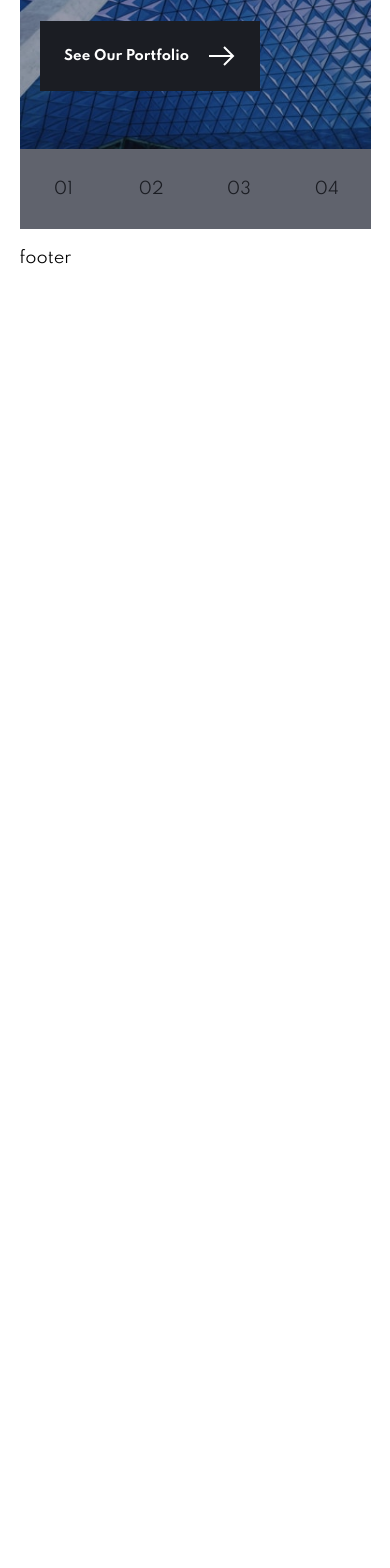
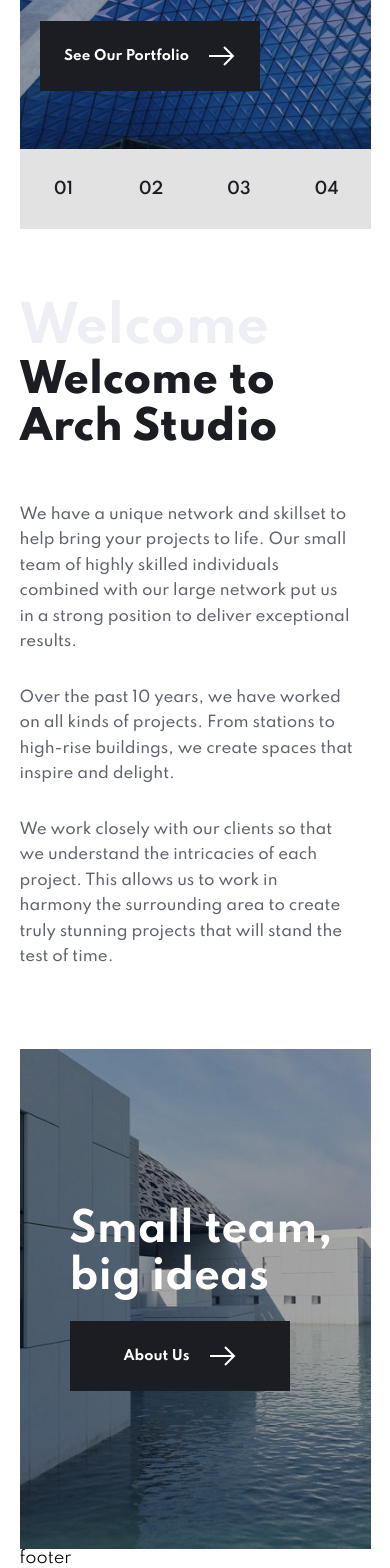
Before and after one commit to nejmimouhsine/arch-studio, a React (Create React App) app: page / in a window 390 px wide. Shown: the part 351-1919 px from the top of the page. Before the commit the page ends 844 px from the top, so only its background shows below. Built offline with nearby package versions, Linux system fonts and the light colour scheme.

Commit message:
Finish the Welcome and AboutUs sections fully responsives

```diff
--- a/src/App.scss
+++ b/src/App.scss
@@ -24,3 +24,9 @@
     }
 
 }
+
+@media only screen and (max-width: 1000px) {
+    .App {
+        &_pages { display: none; }
+    }
+}
--- /dev/null
+++ b/src/components/aboutus/AboutUs.js
@@ -0,0 +1,32 @@
+import React from 'react';
+import './AboutUs.scss';
+
+import AboutUsImage from '../../assets/home/desktop/image-small-team.jpg';
+import AboutUsImageTablet from '../../assets/home/tablet/image-small-team.jpg';
+import AboutUsImageMobile from '../../assets/home/mobile/image-small-team.jpg';
+
+import Button from '../button/Button';
+
+const AboutUs = () => {
+    return (
+        <section className='AboutUs'>
+            <div className='container AboutUs_container'>
+                <div className='AboutUs_image'>
+                    <picture>
+                        <source srcSet={`${AboutUsImageMobile} 1x`} media="(max-width: 500px)" />
+                        <source srcSet={`${AboutUsImageTablet} 1x`} media="(max-width: 1000px)" />
+                        <img
+                            srcSet={`${AboutUsImage} 2x`}
+                            alt="Full Logo" />
+                    </picture>
+                </div>
+                <div className='AboutUs_content'>
+                    <h2>Small team, big ideas</h2>
+                    <Button to='/about' cName='btn btn_lg'>About Us</Button>
+                </div>
+            </div>
+        </section>
+    )
+}
+
+export default AboutUs;
--- /dev/null
+++ b/src/components/aboutus/AboutUs.scss
@@ -0,0 +1,67 @@
+.AboutUs {
+    height: 500px;
+
+    &_container {
+        height: 100%;
+        position: relative;
+    }
+
+    &_image {
+        height: 100%;
+        position: relative;
+
+        &::after {
+            content: "";
+            display: block;
+            height: 100%;
+            width: 100%;
+            position: absolute;
+            top: 0;
+            left: 0;
+            background: rgba($color: #000, $alpha: .3);
+        }
+
+        & img {
+            width: 100%;
+            height: 100%;
+            background: rgba($color: #000, $alpha: .5);
+        }
+    }
+
+    &_content {
+        width: 100%;
+        height: 100%;
+        display: flex;
+        flex-direction: column;
+        justify-content: center;
+        position: absolute;
+        top: 0;
+        left: 0;
+        padding-left: 200px;
+
+        & h2 {
+            font-size: 60px;
+            max-width: 67%;
+            margin-bottom: 20px;
+            color: #fff;
+        }
+    }
+}
+
+@media only screen and (max-width: 1000px) {
+    .AboutUs {
+        &_content {
+            padding-left: 100px;
+            & h2 { font-size: 40px; }
+        }
+    }
+}
+
+@media only screen and (max-width: 1000px) {
+    .AboutUs {
+        &_content {
+            padding-left: 50px;
+            & h2 { max-width: 90%; }
+        }
+    }
+}
--- a/src/components/button/Button.js
+++ b/src/components/button/Button.js
@@ -2,10 +2,15 @@ import React from 'react';
 import { Link } from 'react-router-dom';
 import './Button.scss';
 
+import ArrowIcon from '../../assets/icons/icon-arrow-w-s.svg';
+
 const Button = ({ children, cName, to }) => {
     return (
         <button className={cName}>
-            <Link to={to} className='btn_link'>{ children }</Link>
+            <Link to={to} className='btn_link'>
+                { children }
+                <img src={ArrowIcon} alt='Arch Studio' />
+            </Link>
         </button>
     )
 }
--- a/src/components/slider/Slider.js
+++ b/src/components/slider/Slider.js
@@ -1,7 +1,6 @@
 import React, { useState } from 'react';
 import './Slider.scss';
 
-import ArrowIcon from '../../assets/icons/icon-arrow-w-s.svg';
 import Button from '../button/Button';
 import { SliderData } from '../landing/SliderData';
 
@@ -31,10 +30,7 @@ const Slider = () => {
                 <div className='slider_content'>
                     <h2>{slide.title}</h2>
                     <p>{slide.text}</p>
-                    <Button to='/portfolio' cName='btn btn_lg'>
-                        See Our Portfolio
-                        <img src={ArrowIcon} alt='Arch Studio' />
-                    </Button>
+                    <Button to='/portfolio' cName='btn btn_lg'>See Our Portfolio</Button>
                 </div>
             </div>
             <div className='slider_changer'>
--- a/src/components/slider/Slider.scss
+++ b/src/components/slider/Slider.scss
@@ -49,7 +49,7 @@
             font-weight: 500;
             font-size: 15px;
             line-height: 1.7;
-            padding-bottom: 15px;
+            margin-bottom: 15px;
         }
     }
 
@@ -72,6 +72,7 @@
         align-items: center;
         cursor: pointer;
         transition: all .5s;
+        font-weight: 600;
 
         &:hover { background: #EEEFF4; }
 
@@ -115,8 +116,9 @@
         }
 
         &_num {
-            background: #60636D;
+            background: #e2e2e2;
             color: #1B1D23;
+            font-weight: 600;
         }
     }
 }
--- /dev/null
+++ b/src/components/welcome/Welcome.js
@@ -0,0 +1,25 @@
+import React from 'react';
+import './Welcome.scss';
+
+import WelcomeImage from '../../assets/home/desktop/image-welcome.jpg';
+
+const Welcome = () => {
+    return (
+        <section className='welcome'>
+            <div className='container welcome_container'>
+            <div className='welcome_content'>
+                    <h2 className='welcome_title'>Welcome</h2>
+                    <h3>Welcome to Arch Studio</h3>
+                    <p>We have a unique network and skillset to help bring your projects to life. Our small team of highly skilled individuals combined with our large network put us in a strong position to deliver exceptional results.</p>
+                    <p>Over the past 10 years, we have worked on all kinds of projects. From stations to high-rise buildings, we create spaces that inspire and delight.</p>
+                    <p>We work closely with our clients so that we understand the intricacies of each project. This allows us to work in harmony the surrounding area to create truly stunning projects that will stand the test of time.</p>
+                </div>
+                <div className='welcome_image'>
+                    <img src={WelcomeImage} alt="Arch Studio Welcome" />
+                </div>
+            </div>
+        </section>
+    )
+}
+
+export default Welcome;
--- /dev/null
+++ b/src/components/welcome/Welcome.scss
@@ -0,0 +1,75 @@
+.welcome {
+    height: 1000px;
+    width: 100%;
+    display: flex;
+    align-items: center;
+    overflow: hidden;
+
+    &_container {
+        display: flex;
+        justify-content: space-between;
+        align-items: flex-end;
+    }
+
+    &_content {
+        width: 50%;
+        position: relative;
+
+        & h3 {
+            font-size: 50px;
+            font-weight: 800;
+            max-width: 80%;
+            color: #1B1D23;
+            margin-bottom: 50px;
+        }
+
+        & p {
+            font-size: 15px;
+            font-weight: 500;
+            color: #60636D;
+            line-height: 1.7;
+            max-width: 85%;
+            margin-bottom: 30px;
+        }
+
+        & h3, & p { transform: translateX(30%); }
+    }
+
+    &_title {
+        position: absolute;
+        top: -190px;
+        left: -50px;
+        color: #EEEFF4;
+        font-size: 200px;
+    }
+
+    &_image {
+        width: 30%;
+    }
+}
+
+@media only screen and (max-width: 1000px) {
+    .welcome {
+        height: 800px;
+        &_image { display: none; }
+        &_content {
+            width: 100%;
+            & h3, & p { max-width: 95%; transform: translateX(0); }
+        }
+        &_title {
+            position: static;
+            font-size: 100px;
+            top: 0;
+            left: 0;
+        }
+    }
+}
+
+@media only screen and (max-width: 600px) {
+    .welcome {
+        &_content {
+            & h3 { font-size: 40px; }
+        }
+        &_title { font-size: 50px; }
+    }
+}
--- a/src/pages/Homepage.js
+++ b/src/pages/Homepage.js
@@ -1,10 +1,14 @@
 import React, { Fragment } from 'react';
+import AboutUs from '../components/aboutus/AboutUs';
 import Landing from '../components/landing/Landing';
+import Welcome from '../components/welcome/Welcome';
 
 const Homepage = () => {
     return (
         <Fragment>
             <Landing />
+            <Welcome />
+            <AboutUs />
         </Fragment>
     )
 }
```
Also changed, not shown: 1 other file (tests, documents, lock files or other folders).
